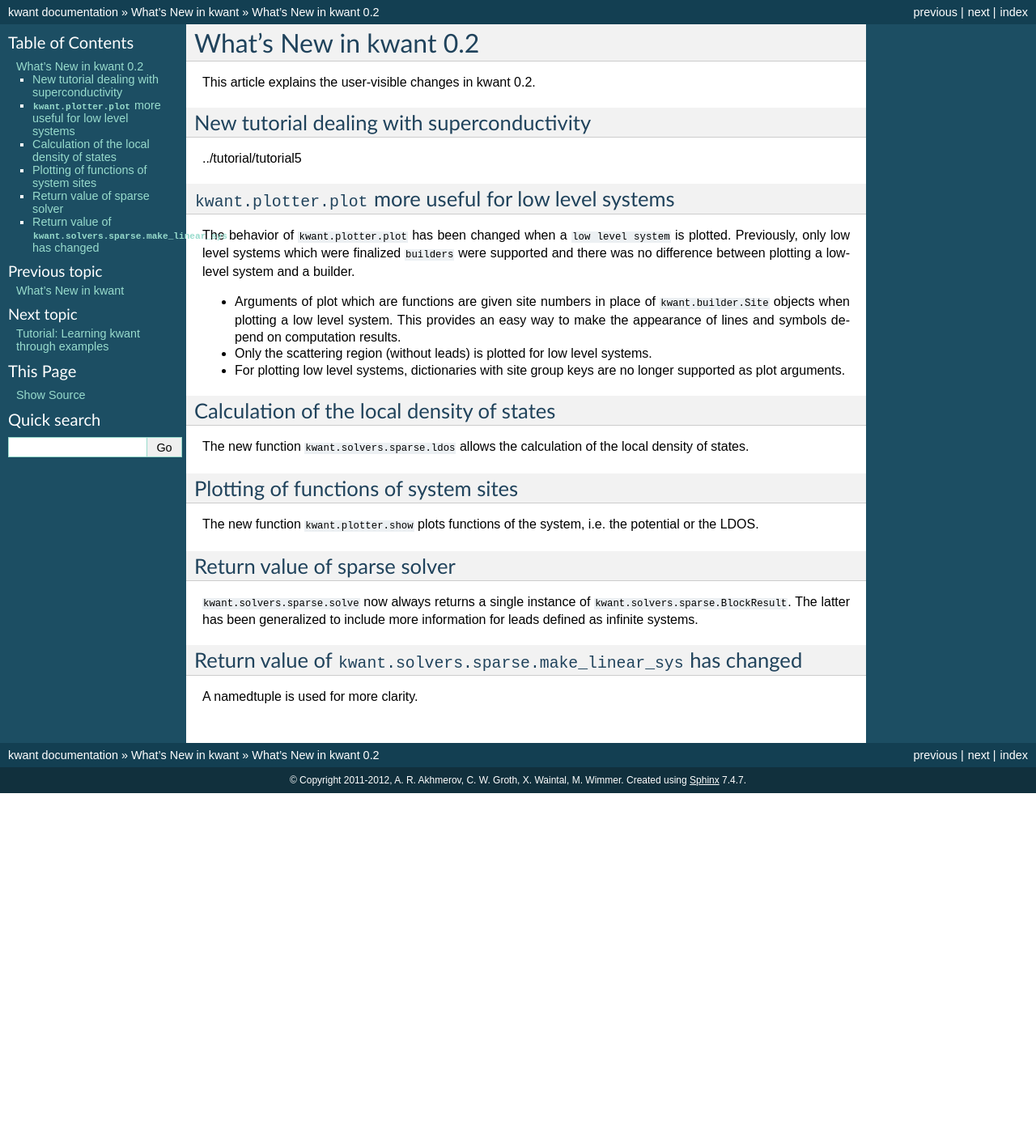
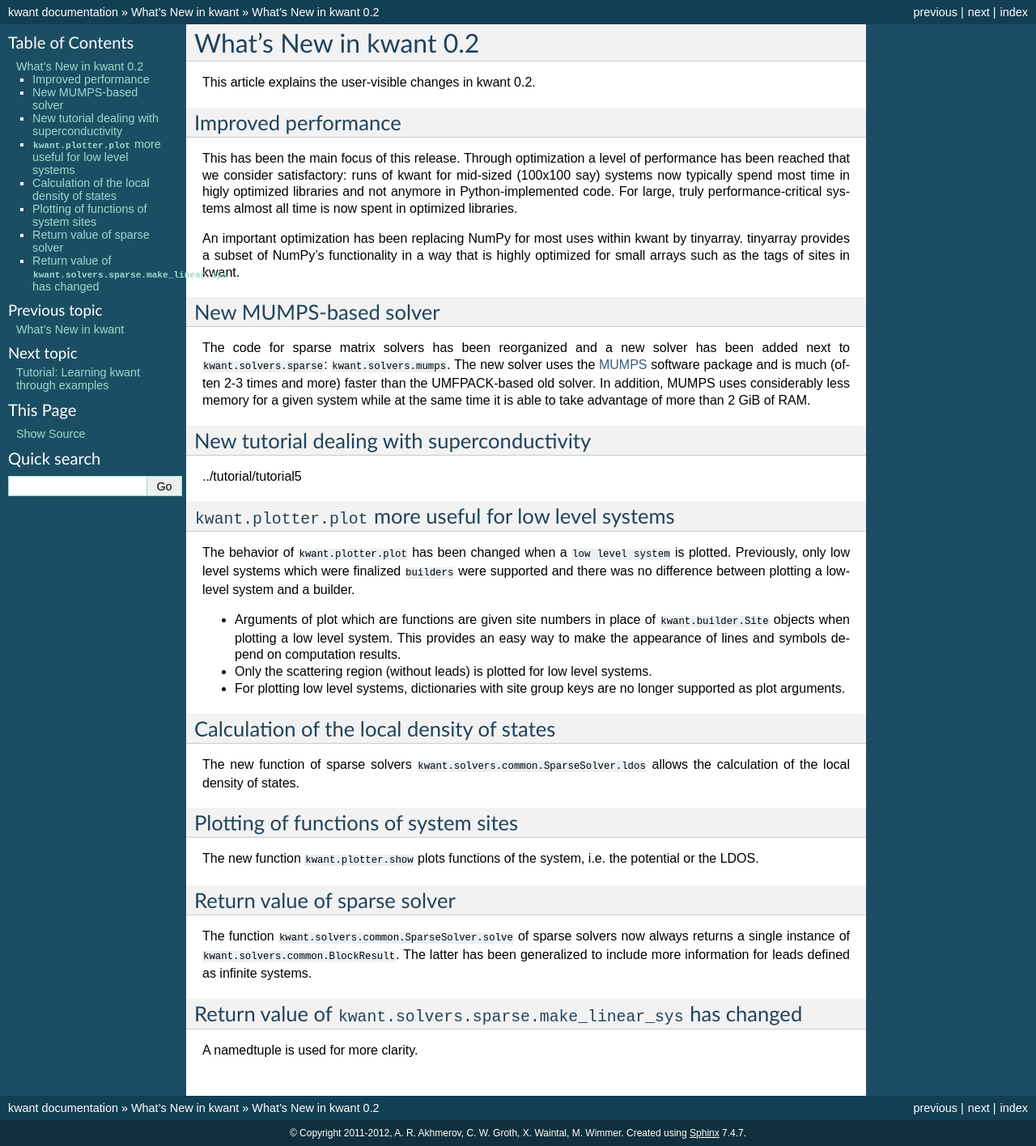
Before and after one commit to kwant-project/kwant, a Sphinx documentation site: the page built from doc/source/whatsnew/0.2.rst, in a window 1280 px wide. Shown: the whole page at 81% size. Built offline with Sphinx 7.4.7, drawn with Linux system fonts in a browser that asks for light colours; formulas are drawn with MathJax 3; pages that are not in the unit, such as notebooks, are missing from menus; the version number could not be read and is left out; cross-references to code outside the pages are shown as plain code; before the commit the page ends 980 px from its top, so only the background shows below that.

Commit message:
update what's new

```diff
--- a/doc/source/whatsnew/0.2.rst
+++ b/doc/source/whatsnew/0.2.rst
@@ -2,6 +2,28 @@
 =======================
 
 This article explains the user-visible changes in kwant 0.2.
+
+Improved performance
+--------------------
+This has been the main focus of this release.  Through optimization a level of
+performance has been reached that we consider satisfactory: runs of kwant for
+mid-sized (100x100 say) systems now typically spend most time in higly
+optimized libraries and not anymore in Python-implemented code.  For large,
+truly performance-critical systems almost all time is now spent in optimized
+libraries.
+
+An important optimization has been replacing NumPy for most uses within kwant
+by tinyarray.  tinyarray provides a subset of NumPy's functionality in a way
+that is highly optimized for small arrays such as the tags of sites in kwant.
+
+New MUMPS-based solver
+----------------------
+The code for sparse matrix solvers has been reorganized and a new solver has
+been added next to `kwant.solvers.sparse`: `kwant.solvers.mumps`.  The new
+solver uses the `MUMPS <http://graal.ens-lyon.fr/MUMPS/>`_ software package and
+is much (often 2-3 times and more) faster than the UMFPACK-based old solver.
+In addition, MUMPS uses considerably less memory for a given system while at
+the same time it is able to take advantage of more than 2 GiB of RAM.
 
 New tutorial dealing with superconductivity
 -------------------------------------------
@@ -26,8 +48,8 @@
 
 Calculation of the local density of states
 ------------------------------------------
-The new function `kwant.solvers.sparse.ldos` allows the calculation of the
-local density of states.
+The new function of sparse solvers `~kwant.solvers.common.SparseSolver.ldos`
+allows the calculation of the local density of states.
 
 Plotting of functions of system sites
 -------------------------------------
@@ -36,9 +58,10 @@
 
 Return value of sparse solver
 -----------------------------
-`kwant.solvers.sparse.solve` now always returns a single instance of
-`~kwant.solvers.sparse.BlockResult`.  The latter has been generalized to
-include more information for leads defined as infinite systems.
+The function `~kwant.solvers.common.SparseSolver.solve` of sparse solvers now
+always returns a single instance of `~kwant.solvers.common.BlockResult`.  The
+latter has been generalized to include more information for leads defined as
+infinite systems.
 
 Return value of `~kwant.solvers.sparse.make_linear_sys` has changed
 -------------------------------------------------------------------
```
